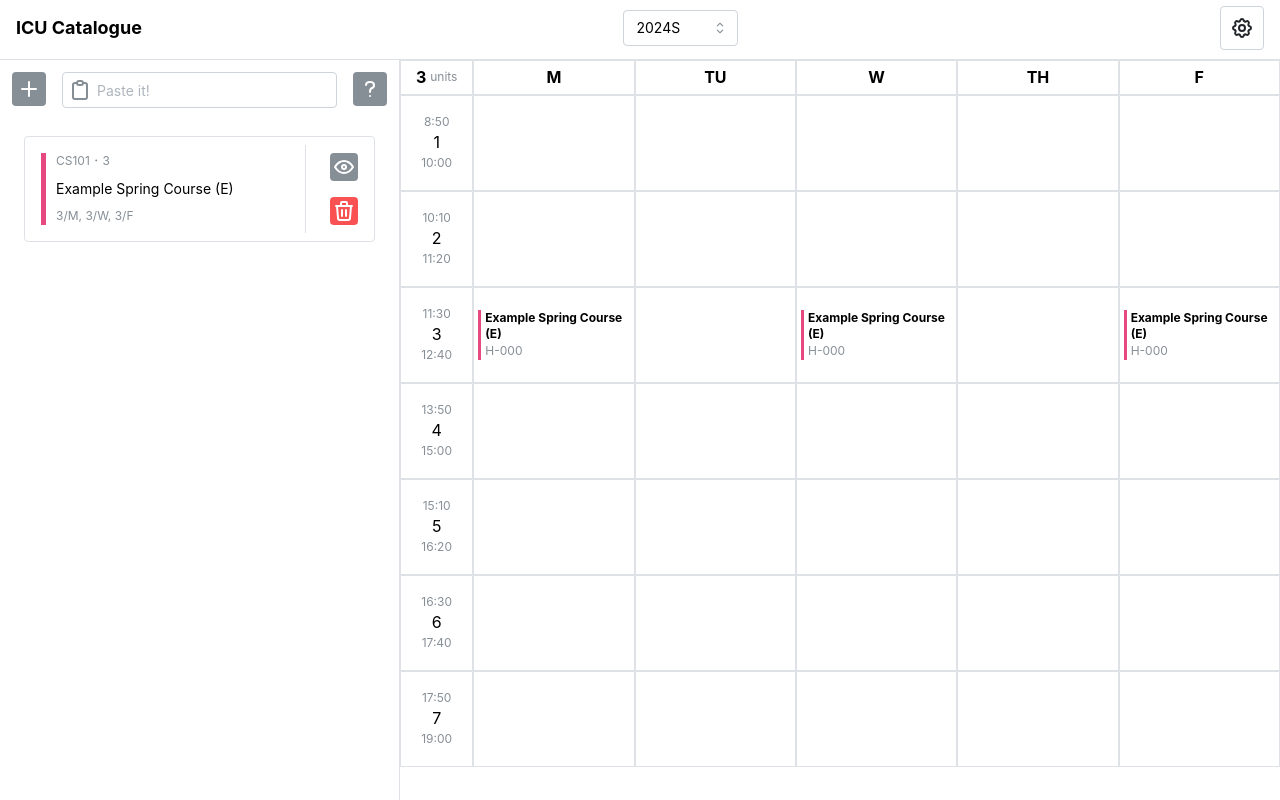
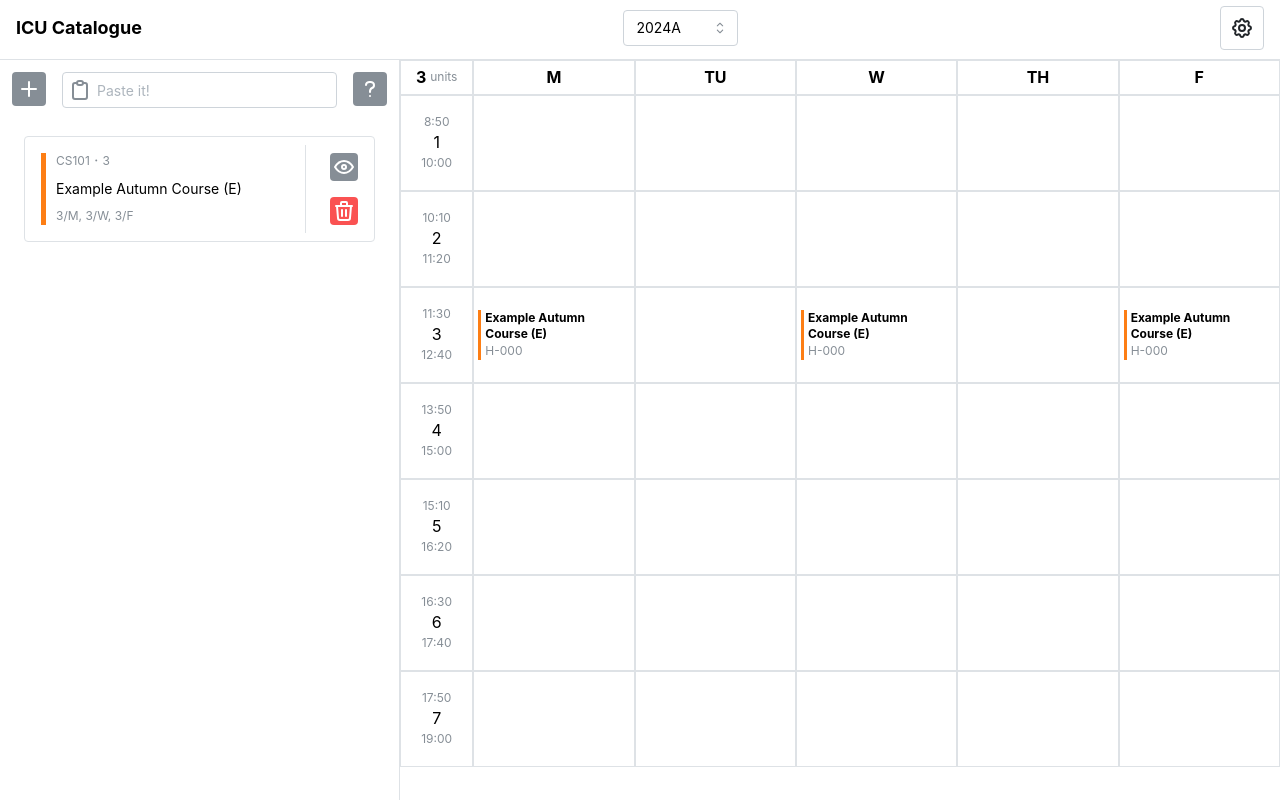
Before and after one commit to ItsukiKigoshi/icu-catalogue, a Next.js app: page / in a window 1280 px wide. Built offline with nearby package versions, Linux system fonts and the light colour scheme.

Commit message:
chore: Update default selectedTermValue in Page component to "2024Autumn"

```diff
--- a/src/app/page.tsx
+++ b/src/app/page.tsx
@@ -73,7 +73,7 @@ export default function Page() {
       ],
     },
   ];
-  const [selectedTermValue, setSelectedTermValue] = useState("2024Spring");
+  const [selectedTermValue, setSelectedTermValue] = useState("2024Autumn");
   const selectedTerm: Term | undefined = terms
     .map((term) => term.items)
     .flat()
```
